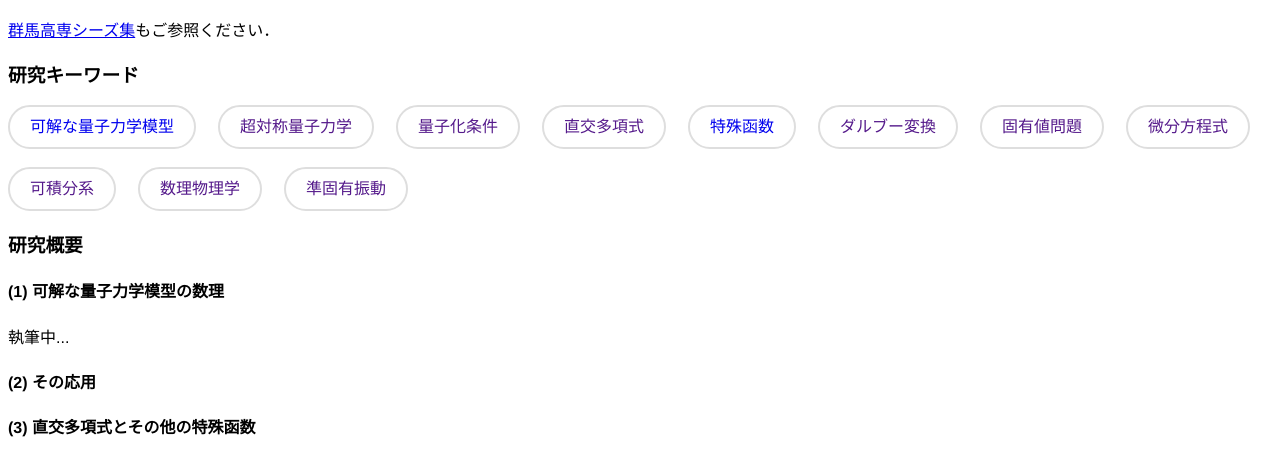
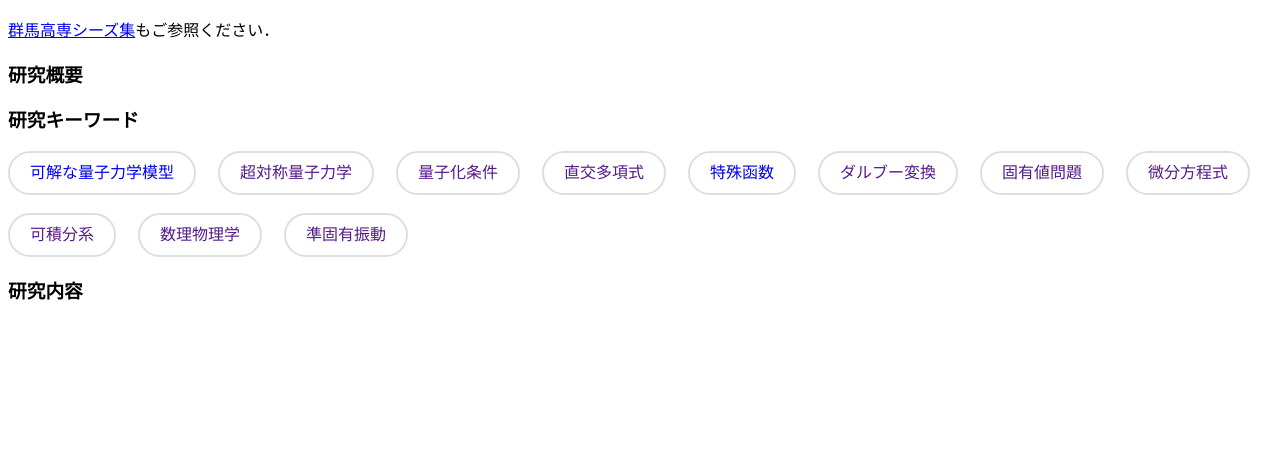
Before and after one commit to yuta-nasuda/yuta-nasuda.github.io, a plain HTML site: page research-overview.html in a window 1280 px wide. Shown: the part 102-578 px from the top of the page. Drawn offline with Linux system fonts and the light colour scheme.

Commit message:
Update research-overview.html

```diff
--- a/research-overview.html
+++ b/research-overview.html
@@ -47,6 +47,8 @@
       <H2>研究紹介</H2>
 		<P><A HREF="https://www.gunma-ct.ac.jp/cms/wp-content/uploads/2024/10/kenkyu-n2024.pdf#page=5">群馬高専シーズ集</A>もご参照ください．</P>
 
+	  <H3>研究概要</H3>
+
       <H3>研究キーワード</H3>
       <div class="tags">
         <span class="tag"><A HREF="https://www.jstage.jst.go.jp/article/butsuri/71/3/71_KJ00010226431/_pdf/-char/ja" style="text-decoration:none;">可解な量子力学模型</A></span>
@@ -62,13 +64,8 @@
 		<span class="tag"><A HREF="" style="text-decoration:none;">準固有振動</A></span>
       </div>
 
-	  <H3>研究概要</H3>
-	  <H4>(1) 可解な量子力学模型の数理</H4>
-		<P>執筆中...</P>
+	  <H3>研究内容</H3>
 
-	  <H4>(2) その応用</H4>
-
-	  <H4>(3) 直交多項式とその他の特殊函数</H4>
     </BODY>
 
   </HTML>
```
